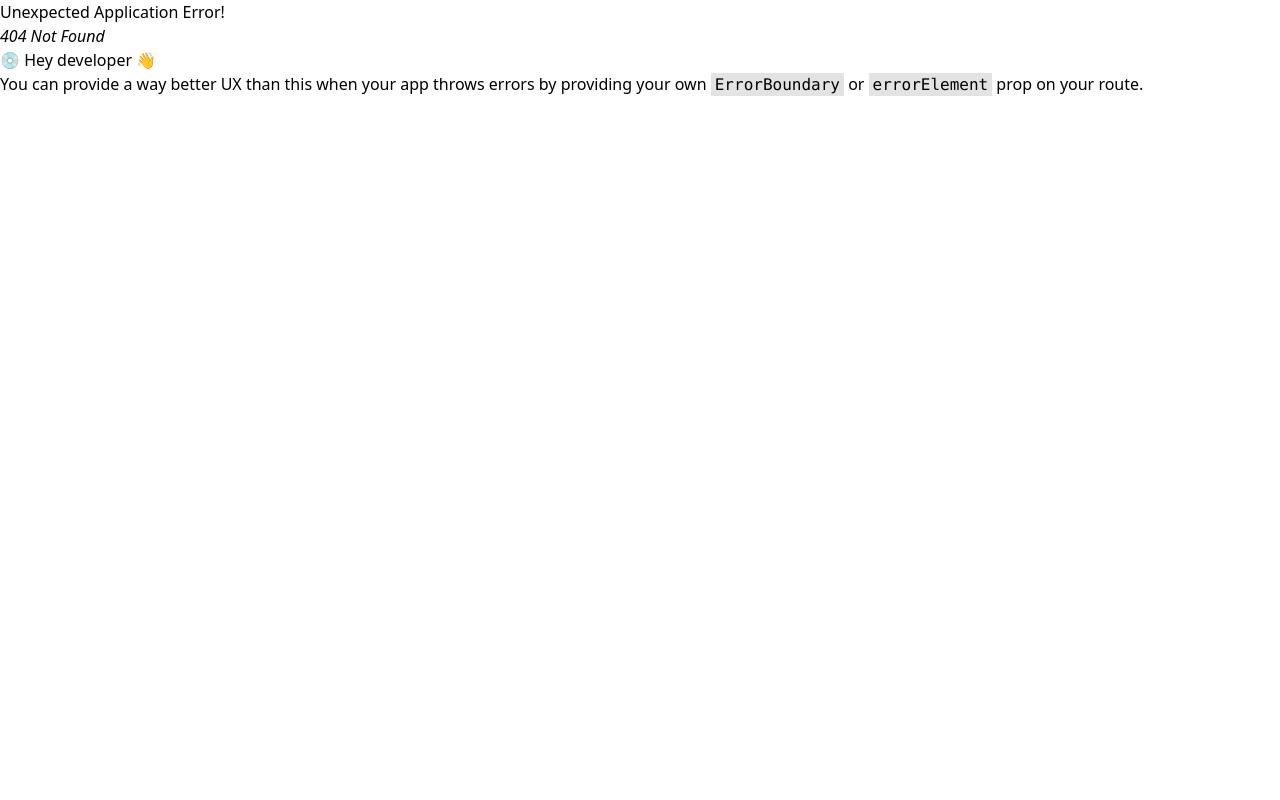
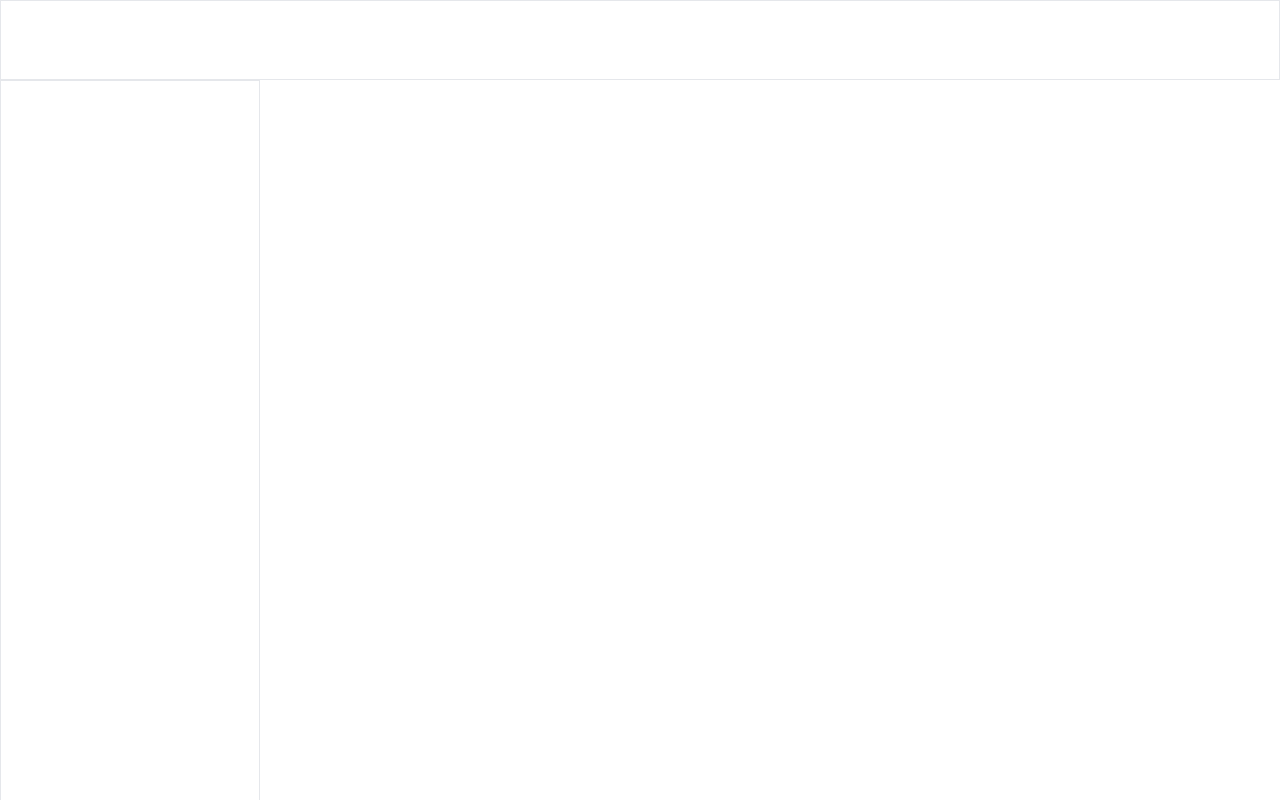
Before and after one commit to PayNVoice/frontend, a React (Vite) app: page /invoice in a window 1280 px wide. Before the commit this address had no page. Built offline with nearby package versions, Linux system fonts and the light colour scheme; the HTML template or start-up script is replaced by a standard one.

Commit message:
sidebar strcuture

```diff
--- /dev/null
+++ b/src/layout/NavBar.jsx
@@ -0,0 +1,10 @@
+
+const NavBar = () => {
+  return (
+    <div className="w-full border h-20">
+
+    </div>
+  )
+}
+
+export default NavBar
--- /dev/null
+++ b/src/layout/RootLayout.jsx
@@ -0,0 +1,25 @@
+// COMPONENTS
+import { Outlet } from "react-router-dom";
+import NavBar from "./NavBar";
+import SideBar from "./SideBar";
+
+const RootLayout = () => {
+  return (
+    <div className="w-full h-screen overflow-hidden">
+      {/* HEADER */}
+      <NavBar />
+
+      <div className="w-full h-full flex">
+        {/* SIDEBAR */}
+        <SideBar />
+
+        {/* Main content area */}
+        <div className="flex-grow px-10">
+          <Outlet />
+        </div>
+      </div>
+    </div>
+  );
+};
+
+export default RootLayout;
--- /dev/null
+++ b/src/layout/SideBar.jsx
@@ -0,0 +1,9 @@
+const SideBar = () => {
+    return (
+      <div className="w-[260px] border h-full">
+        {/* Sidebar content */}
+      </div>
+    );
+  }
+
+  export default SideBar;
--- a/src/router/Router.jsx
+++ b/src/router/Router.jsx
@@ -6,6 +6,7 @@ import {
 } from "react-router-dom";
 
 // LAYOUTS
+import RootLayout from "../layout/RootLayout";
 
 // PAGES
 import Home from "../pages/homePage/Home";
@@ -16,10 +17,11 @@ const router = createBrowserRouter(
       {/* SAMPLE ROUTE */}
       <Route index element={<Home />} />
 
-      {/* SAMPLE IF WE IMPLEMENT A LAYOUT */}
-      {/* <Route path="admin" element={<RootLayout />}>
-
-          </Route> */}
+      {/* EVERY OTHER PAGE ROUTING SHOULD BE DONE IN HERE */}
+      <Route path="invoice" element={<RootLayout />}>
+        {/* TO NAVIGATE TO THIS ROUTE JUST GO TO: /invoice/test  */}
+        <Route path="test" element={<p>hello</p>} />
+      </Route>
     </Route>
   )
 );
```
